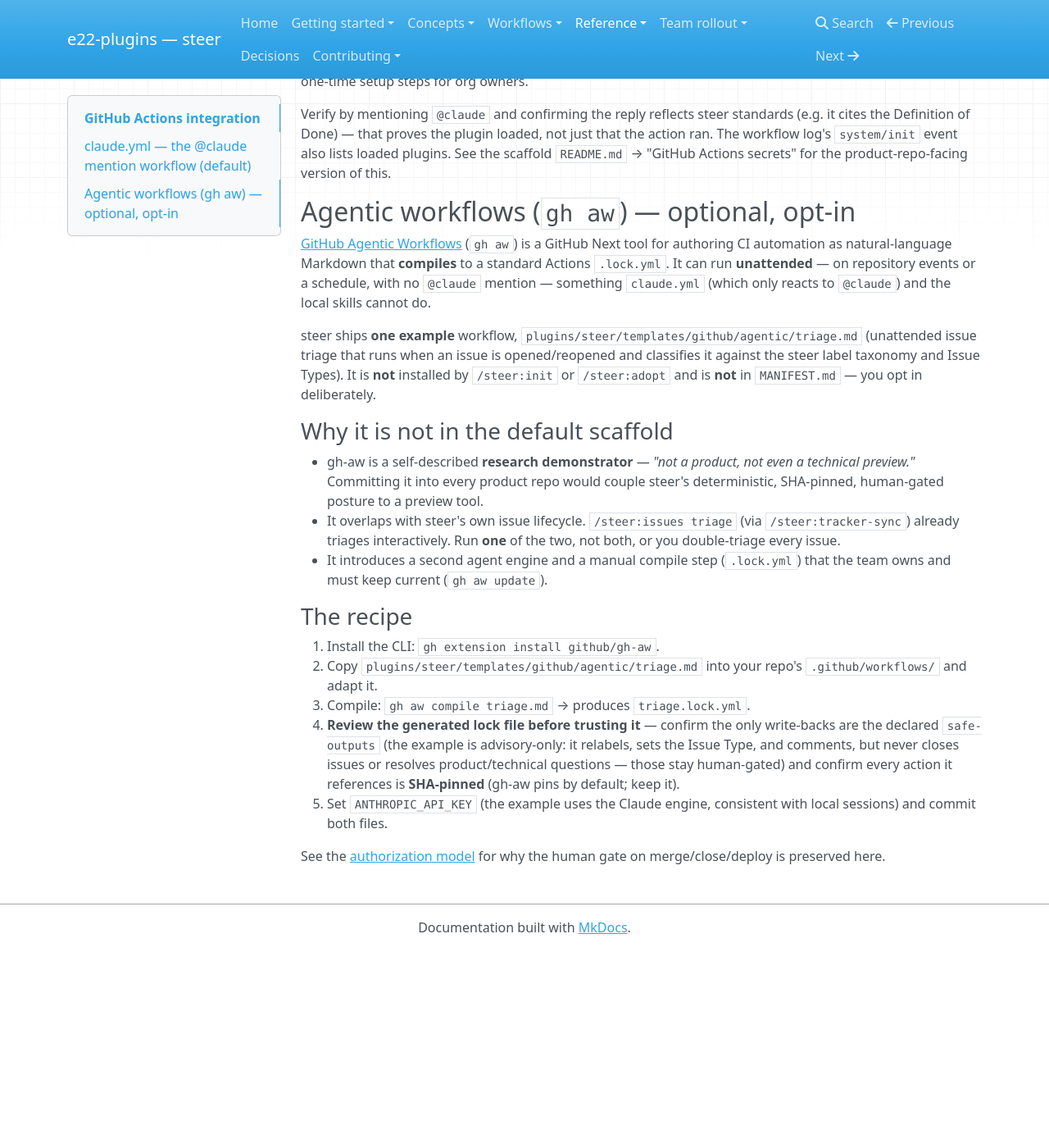
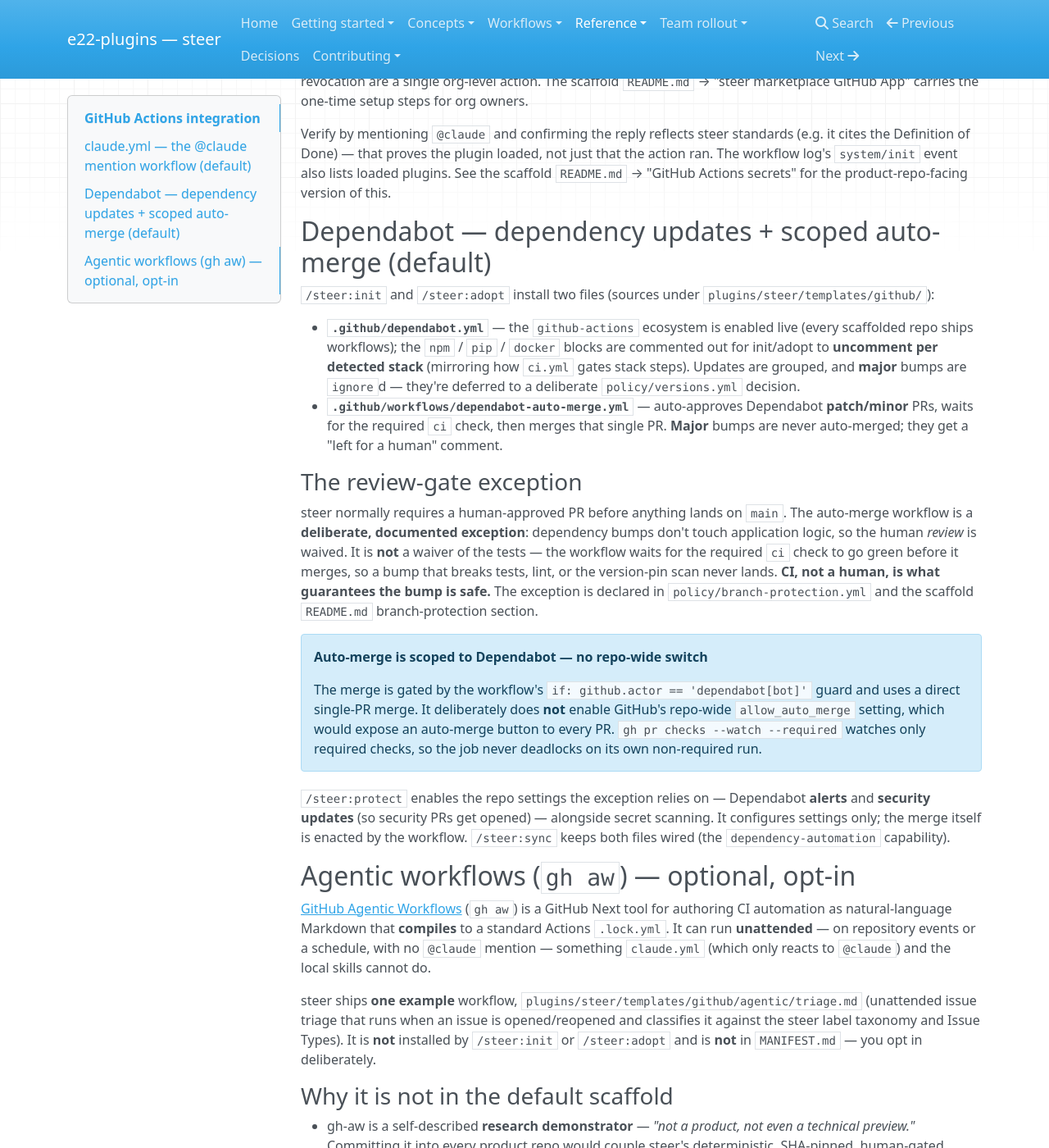
Before and after one commit to element22llc/e22-plugins, an MkDocs documentation site: the page built from docs/reference/github-integration.md, in a window 1280 px wide and 1400 px high, scrolled down 1385 px. Shown: the whole window at 82% size. Built offline with MkDocs 1.6.1, drawn with Linux system fonts in a browser that asks for light colours; nearby versions of some CDN libraries; before the commit the page ends 2544 px from its top, so only the background shows below that; some of the changed text lies outside the part shown.

Commit message:
docs: document Dependabot integration + protect repo-settings scope
Reconcile the docs site with the protect skill change and the new scaffold
files: add a Dependabot section to the GitHub-integration reference (config,
auto-merge workflow, the review-gate exception, Dependabot-only scoping with no
repo-wide allow_auto_merge) and note the repo-level security settings protect
now applies in the skills reference.

Co-Authored-By: Claude Opus 4.8 (1M context) <noreply@anthropic.com>

```diff
--- a/docs/reference/github-integration.md
+++ b/docs/reference/github-integration.md
@@ -1,8 +1,9 @@
 # GitHub Actions integration
 
-steer ships two kinds of GitHub Actions integration. One is installed by default
-and keeps CI Claude consistent with local sessions; the other is an opt-in recipe
-for unattended automation.
+steer ships a few kinds of GitHub Actions integration. Two are installed by
+default — `claude.yml` (keeps CI Claude consistent with local sessions) and
+Dependabot (keeps dependencies patched, and manages the resulting PRs); the last
+is an opt-in recipe for unattended automation.
 
 ## `claude.yml` — the `@claude` mention workflow (default)
 
@@ -58,6 +59,43 @@ that the action ran. The workflow log's `system/init` event also lists loaded
 plugins. See the scaffold `README.md` → "GitHub Actions secrets" for the
 product-repo-facing version of this.
 
+## Dependabot — dependency updates + scoped auto-merge (default)
+
+`/steer:init` and `/steer:adopt` install two files (sources under
+`plugins/steer/templates/github/`):
+
+- **`.github/dependabot.yml`** — the `github-actions` ecosystem is enabled live
+  (every scaffolded repo ships workflows); the `npm` / `pip` / `docker` blocks are
+  commented out for init/adopt to **uncomment per detected stack** (mirroring how
+  `ci.yml` gates stack steps). Updates are grouped, and **major** bumps are
+  `ignore`d — they're deferred to a deliberate `policy/versions.yml` decision.
+- **`.github/workflows/dependabot-auto-merge.yml`** — auto-approves Dependabot
+  **patch/minor** PRs, waits for the required `ci` check, then merges that single
+  PR. **Major** bumps are never auto-merged; they get a "left for a human" comment.
+
+### The review-gate exception
+
+steer normally requires a human-approved PR before anything lands on `main`. The
+auto-merge workflow is a **deliberate, documented exception**: dependency bumps
+don't touch application logic, so the human *review* is waived. It is **not** a
+waiver of the tests — the workflow waits for the required `ci` check to go green
+before it merges, so a bump that breaks tests, lint, or the version-pin scan never
+lands. **CI, not a human, is what guarantees the bump is safe.** The exception is
+declared in `policy/branch-protection.yml` and the scaffold `README.md`
+branch-protection section.
+
+!!! note "Auto-merge is scoped to Dependabot — no repo-wide switch"
+    The merge is gated by the workflow's `if: github.actor == 'dependabot[bot]'`
+    guard and uses a direct single-PR merge. It deliberately does **not** enable
+    GitHub's repo-wide `allow_auto_merge` setting, which would expose an auto-merge
+    button to every PR. `gh pr checks --watch --required` watches only required
+    checks, so the job never deadlocks on its own non-required run.
+
+`/steer:protect` enables the repo settings the exception relies on — Dependabot
+**alerts** and **security updates** (so security PRs get opened) — alongside secret
+scanning. It configures settings only; the merge itself is enacted by the workflow.
+`/steer:sync` keeps both files wired (the `dependency-automation` capability).
+
 ## Agentic workflows (`gh aw`) — optional, opt-in
 
 [GitHub Agentic Workflows](https://github.com/githubnext/gh-aw) (`gh aw`) is a
```
Also changed, not shown: docs/reference/skills.md (+1 -1 lines).
